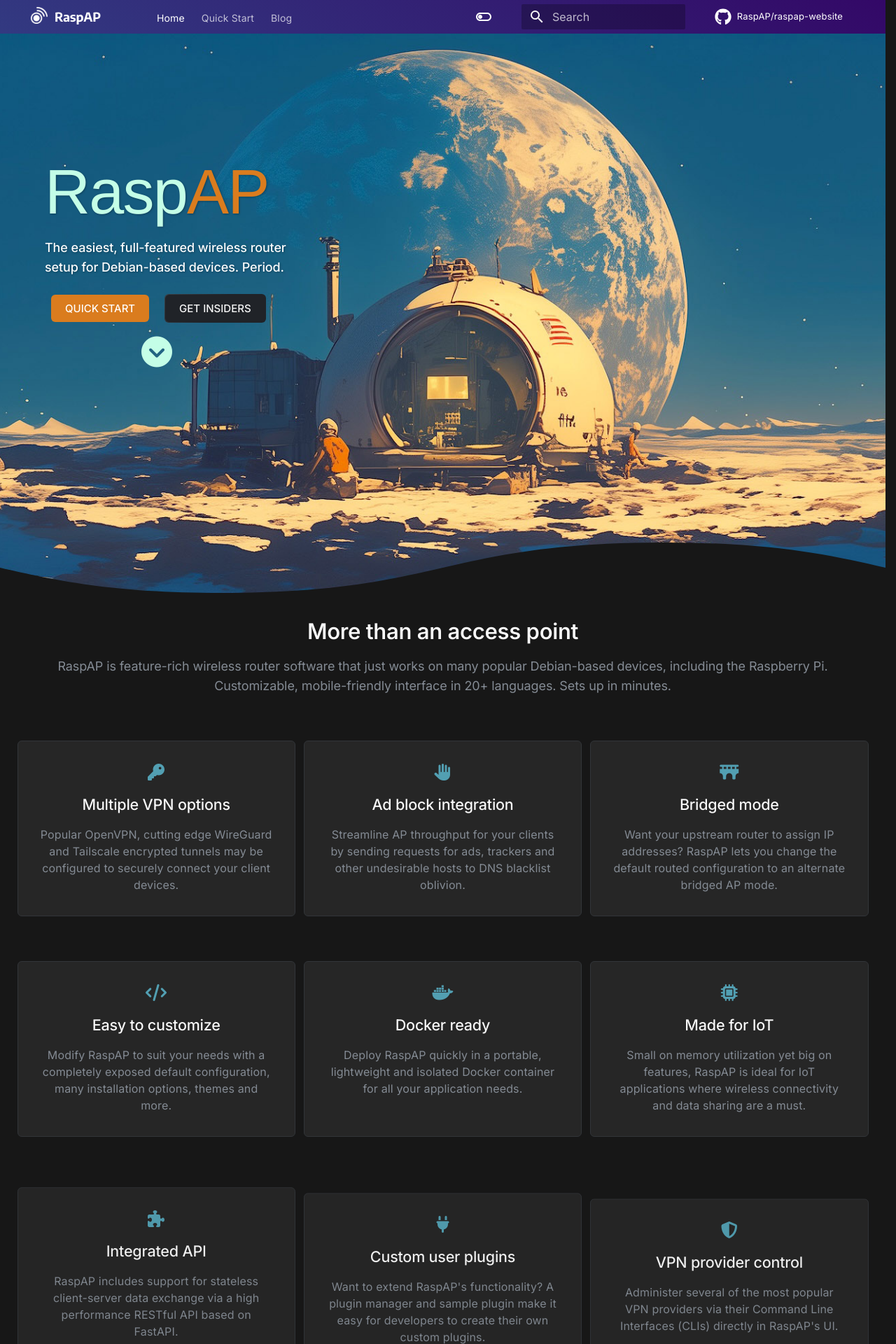
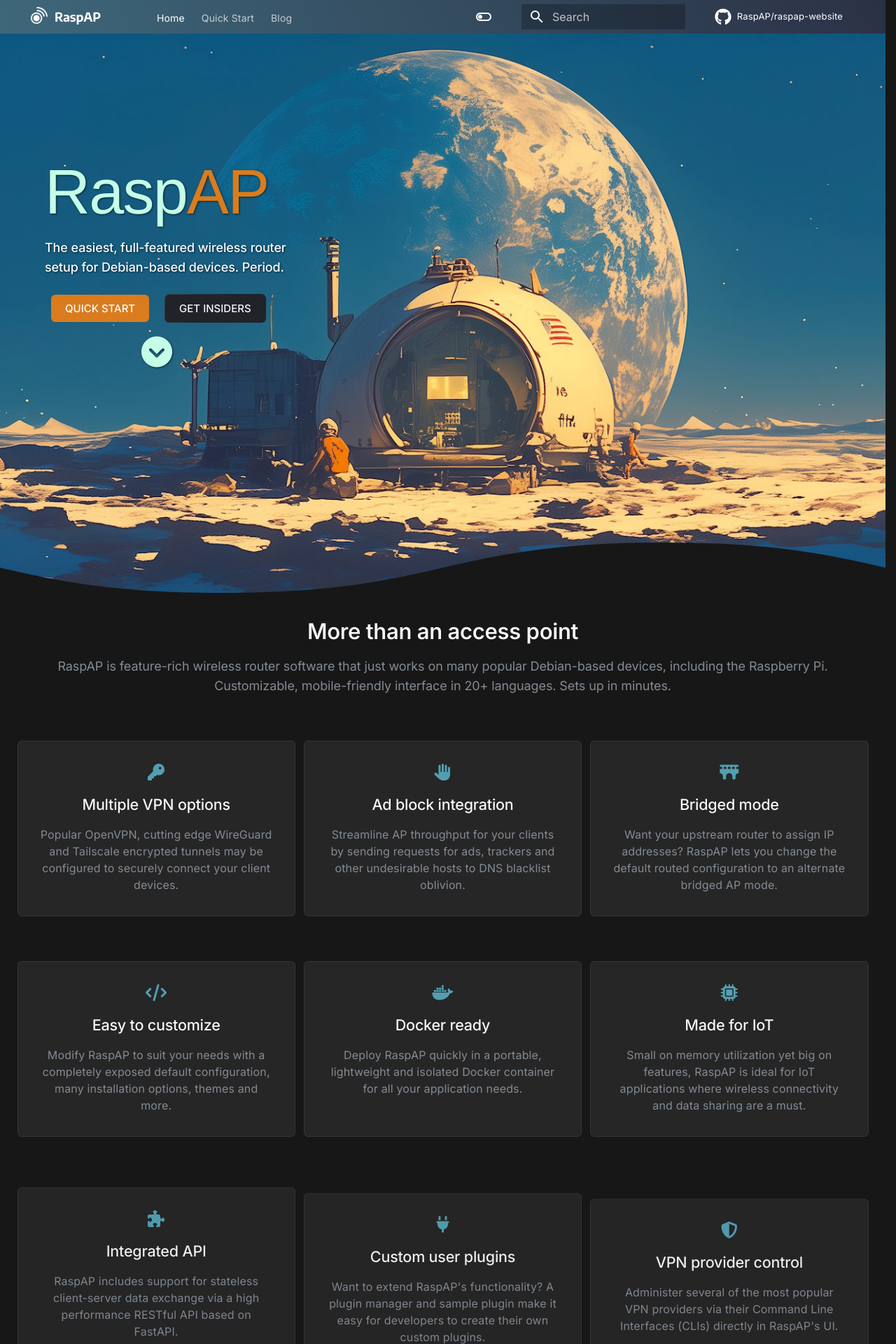
Before and after one commit to RaspAP/theme-test, an MkDocs documentation site: the page built from docs/index.md, in a window 1280 px wide. Shown: the top 1920 px of the page at 70% size. Built offline with MkDocs 1.6.1 and Material for MkDocs 9.7.7, drawn with Linux system fonts in a browser that asks for light colours; nearby versions of some CDN libraries; comment, search, counter and statistics services are not loaded.

Commit message:
Style tweaks

```diff
--- a/custom/overrides/assets/stylesheets/home.css
+++ b/custom/overrides/assets/stylesheets/home.css
@@ -15,7 +15,7 @@
 }
 
 body {
-    background-image: linear-gradient(35deg, #30cfd0 0%, #330867 100%) !important;
+    background-image: linear-gradient(65deg,var(--primary-medium-aqua) 0%,var(--primary-dark-aqua) 100%) !important;
     background-size: 100% 100%;
     background-repeat: no-repeat;
     overflow-x: hidden;
@@ -144,6 +144,7 @@
     display: block;
     text-align: center;
     max-width: 400px;
+    text-shadow: 1px 1px 3px rgba(0, 0, 0, 0.6);
 }
 
 /* hide by default */
@@ -380,7 +381,7 @@
     & h1 {
         margin: var(--size-32) 0;
         font-size: 4.5rem;
-        text-shadow: 1px 1px 3px rgba(0, 0, 0, 0.3);
+        text-shadow: 1px 1px 3px rgba(0, 0, 0, 0.6);
         font-family: Helvetica, sans-serif;
         color: var(--primary-light-aqua);
         font-weight: 500;
@@ -391,7 +392,7 @@
         margin-top: var(--size-24);
         color: var(--base-white);
         font-weight: var(--fw-semibold);
-        text-shadow: 1px 1px 3px rgba(0, 0, 0, 0.3);
+        text-shadow: 1px 1px 3px rgba(0, 0, 0, 0.6);
     }
 }
 
--- a/docs/assets/stylesheets/partials/colors.css
+++ b/docs/assets/stylesheets/partials/colors.css
@@ -71,6 +71,7 @@
   --md-border-color: hsl(240, 3%, 29%);
 
   --primary-medium-aqua: #529fb2;
+  --primary-dark-aqua: #2B3145;
   --primary-light-aqua: #c4fee7;
 }
 
--- a/mkdocs.yml
+++ b/mkdocs.yml
@@ -1,5 +1,5 @@
 # Project information
-site_name: The easiest, full-featured wireless router for Debian
+site_name: The Debian wireless router
 site_url: https://raspap.com
 site_author: RaspAP Community
 site_description: >-
```
